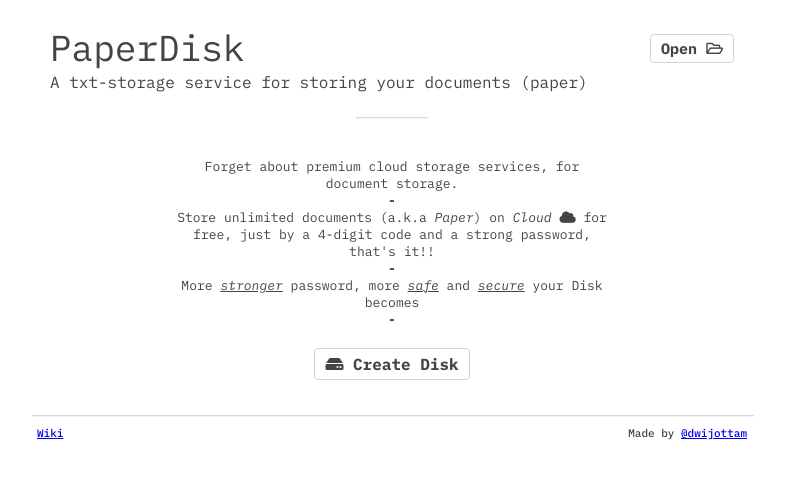
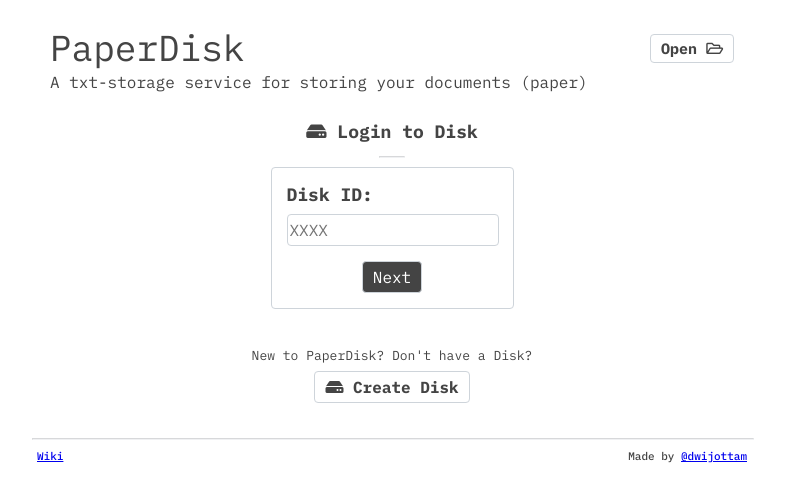
Before and after one commit to Dwijottam-Dutta/PaperDisk, a Flask app: page / in a window 1280 px wide. Shown: the top 502 px of the page, without its empty margins (248-1033 px from the left). Run offline with Flask 3, Linux system fonts and the light colour scheme.

Commit message:
added recovery email

```diff
--- a/main.py
+++ b/main.py
@@ -7,6 +7,7 @@
 *
 *   Note:
 *   Its 17th March 2025, and PaperDisk hits nostalgia, and so far its just awesome!!
+*   Its 13th July 2025, and PaperDisk need to be updated with some new features and bug fixes and kinda formal
 
 """
 
@@ -24,10 +25,9 @@ app.config["SECRET_KEY"] = "123456"
 
 
 
-# GENERATE [NEW-UNIQUE-SECURE] PAPER ID
+# GENERATE [NEW-UNIQUE-SECURE] DISK ID
 def GENERATE_UNIQUE_CODE(length):
     codes = collection.distinct("_code")
-
     while True:
         code = ""
         for _ in range(length):
@@ -35,7 +35,6 @@ def GENERATE_UNIQUE_CODE(length):
 
         if code not in codes:
             break
-
     return code
 
 
@@ -43,11 +42,9 @@ def GENERATE_UNIQUE_CODE(length):
 def home():
     # session.clear()
     if request.method == "POST":
-        passd = request.form.get("password")
-        owner = request.form.get("owner")
         new_code = GENERATE_UNIQUE_CODE(4)
 
-        # STRINGIFY DATE AND TIME [So, that nothing goes wrong] :)
+        # STRINGIFY DATE AND TIME [So, that nothing goes wrong]
         now = datetime.now()
         now.strftime("%Y")
         now.strftime("%m")
@@ -57,10 +54,12 @@ def home():
         payload = {
             "_code": new_code,
             "data": ["// Your Disk has been created successfully!!\n// All yours!!"],
-            "password": passd,
+            "disk_name": request.form.get("disk_name"),
+            "email": request.form.get("email"),
+            "password": request.form.get("password"),
             "date": date_time,
             "updated": 0,
-            "owner": owner
+            "owner": request.form.get("owner")
         }
 
         collection.insert_one(payload)
@@ -69,7 +68,7 @@ def home():
 
         return redirect(url_for("paper_details", code=new_code, buffer=0))
 
-    # WELCOMING THE CUSTOMER :)
+    # WELCOMING THE CUSTOMER
     logged = session.get("paper_code_verified_for_access")
 
     if logged:
@@ -114,34 +113,21 @@ def paper_details(code, buffer):
                     if count == 0:
                         return "<h2>Something went wrong!!</h2><label>It looks like your disk has been <b>corrupted</b>!!</label><p>This may be due to explicit request to the server. Please do contact the developer.</p>"
 
-                    try:
-                        # TRY GETTING INFO FOR THE ONES WHICH ARE CREATED AFTER UPDATE
-                        return render_template(
-                            "paper.html.jinja",
-                            content=paper_data["data"][buffer],
-                            date=paper_data["date"],
-                            code=code,
-                            buffer=buffer,
-                            updated=paper_data["updated"],
-                            recid=paper_data["_id"],
-                            owner=paper_data["owner"],
-                            count=count,
-                            alert="Always remember your Disk ID and Password",
-                        )
-                    except Exception:
-                        # GET INFO OF OLD DISKS
-                        return render_template(
-                                "paper.html.jinja",
-                                content=paper_data["data"][buffer],
-                                date=paper_data["date"],
-                                code=code,
-                                buffer=buffer,
-                                updated=paper_data["updated"],
-                                recid=paper_data["_id"],
-                                owner="N/A",
-                                count=count,
-                                alert="Always remember your Disk ID and Password",
-                            )
+                    # NEW GENERATION DISKS
+                    return render_template(
+                        "paper.html.jinja",
+                        disk_name=paper_data.get("disk_name", "Unknown"),
+                        content=paper_data["data"][buffer],
+                        date=paper_data["date"],
+                        code=code,
+                        buffer=buffer,
+                        updated=paper_data["updated"],
+                        recid=paper_data["_id"],
+                        recemail=paper_data.get("email", "N/A"),
+                        owner=paper_data.get("owner", "N/A"),
+                        count=count,
+                        alert="Always remember your Disk ID and Password",
+                    )
 
 
 
@@ -193,12 +179,10 @@ def paper_add(code, buffer):
         buffer = int(buffer)
 
         if request.method == "POST":
-
             codes = collection.distinct("_code")
             if code in codes:
 
                 if session.get("paper_code_verified_for_access") == code:
-
 
                     now = datetime.now()
                     now.strftime("%H")
--- a/static/js/home.js
+++ b/static/js/home.js
@@ -14,7 +14,8 @@ function OPEN_DISK() {
 function NEW_PAPER() {
     try {
         document.querySelectorAll(".get-started-div")[0].style.display = "none";
-        document.querySelectorAll(".basic-instruction")[0].style.display = "none";
+        document.getElementById("open_disk_form").style.display = "none";
+        document.querySelectorAll(".basic-instruction")[0].style.display = "flex";
 
         document.getElementById("new_disk_form").style.display = "flex";
     } catch (error) {
--- a/static/js/paper.js
+++ b/static/js/paper.js
@@ -20,7 +20,7 @@ function EDITING_TURNED_ON() {
 
 // SYNC FUNCTION
 function SYNC() {
-    paperdisk.toast("Syncing your Disk!!", alert);
+    paperdisk.toast('Syncing your Disk <i class="fas fa-sync li-icon"></i>', alert);
 
     setTimeout(() => {
         location.reload();
@@ -39,7 +39,7 @@ function SHOWMENU(elem) {
 
 // PRINTING API
 function PRINT() {
-    paperdisk.toast("Printing Service API is not available on your system");
+    paperdisk.toast('<i class="fas fa-print"></i> Print Service API is not available', alert);
 }
 
 
--- a/static/style.css
+++ b/static/style.css
@@ -63,7 +63,7 @@ form {
 }
 
 input[type=password],
-input[type=text] {
+input[type=text],input[type=email] {
   font-family: "IBM Plex Mono", monospace;
   font-size: 1rem;
   border: 1px solid var(--border);
@@ -153,7 +153,7 @@ h1 {
 /* STYLING FOR ALL FORMS */
 
 .get-started-div {
-  margin-top: 15px;
+  margin-top: 25px;
   display: flex;
   flex-direction: column;
   justify-content: center;
@@ -161,13 +161,12 @@ h1 {
 }
 
 .basic-instruction {
-  display: flex;
+  display: none;
   flex-direction: column;
   /* justify-content: center; */
   align-items: center;
 }
 
-#open_disk_form,
 #new_disk_form {
   display: none;
 }
--- a/templates/home.html.jinja
+++ b/templates/home.html.jinja
@@ -3,14 +3,31 @@
 {% block title %} {{super()}} {% endblock %}
 {% block content %}
 
-  <!-- NAVIGATION FORM -->
-   <div class="basic-instruction">
-    <hr style="width: 70px;margin-top: 0px;">
-      <p style="font-size: small;margin-top:30px;text-align: center;width: 60%;">Forget about premium cloud storage services, for document storage.<br><b>-</b><br> Store unlimited documents (a.k.a <i>Paper</i>) on <i>Cloud</i> <i class="fas fa-cloud"></i> for free, just by a 4-digit code and a strong password, that's it!! <br><b>-</b><br>More <i><u>stronger</u></i> password, more <i><u>safe</u></i> and <i><u>secure</u></i> your Disk becomes<br><b>-</b><br>
-   </div>
+
+{# <hr style="width: 70px;margin-top: 0px;"> #}
+
+    <!-- OPEN PAPER FORM   --  COMING SOON-->
+  <form id="open_disk_form">
+
+      <label><i class="fas fa-hdd"></i> <b>Login to Disk</b></label>
+      <hr style="width: 24px;margin-top: 10px;">
+    <div class="open-field">
+      <b style="padding-bottom: 8px;">Disk ID:</b>
+      <input placeholder="XXXX" type="text" name="paper" id="paper_code_open_button" maxlength="4" minlength="4" title="Enter your Disk ID" required>
+      <div class="open-field-button">
+        <input type="submit" value="Next">
+      </div>
+      {# <p id="recovery-option">Forgot Disk ID? <a href="/recover-paper">Try Recovery</a></p> #}
+
+    </div>
+
+
+  </form>
+
+
   <div class="get-started-div">
+    <p style="font-size: small; margin-bottom: 7px;">New to PaperDisk? Don't have a Disk?</p>
     <button class="welcome-buttons" type="button" onclick="NEW_PAPER()"><i class="fas fa-hdd"></i> <b>Create Disk</b></button>
-    <!-- <p style="font-size: small;margin-top: 2px;">[A disk has limit of holding unlimited papers, but it may glitch sometimes]</p> -->
   </div>
 
 
@@ -19,9 +36,13 @@
     <!-- <textarea name="paper" rows="15" placeholder="Your typing space.." data-provide="markdown" required></textarea> -->
 
     <label><i class="fas fa-hdd"></i> <b> Create Disk</b></label>
-    <hr style="width: 24px;margin-top: 17px;">
+    <hr style="width: 24px;margin-top: 10px;">
     <div class="field">
 
+      <div class="fields">
+        <b>Disk Name:</b>
+        <input placeholder="Name of your Disk" type="text" name="disk_name" minlength="4" title="Name of your Disk, it will be used to identify your Disk">
+      </div>
       <div class="fields">
         <b>Disk ID:</b>
         <i style="font-size: medium;">[4-digit]</i>
@@ -30,38 +51,32 @@
 
       <div class="fields">
         <b>Password:</b>
-        <input placeholder=">_" type="password" name="password" minlength="8" title="Make sure to remember your password for editing and accessing your paper" required>
+        <input placeholder=">_" type="password" name="password" minlength="8" title="Make sure to remember your Disk Password" required>
       </div>
 
       <div class="fields">
         <b>Author:</b>
-        <input placeholder="John" type="text" name="owner" minlength="4" title="Owner of this Disk">
+        <input placeholder="Add your name here" type="text" name="owner" minlength="4" title="Name of the owner of this Disk">
       </div>
 
+      <div class="fields">
+        <b>Email: <span style="font-weight: 300; font-size:smaller">[recovery]</span></b>
+        <input placeholder="Add recovery email address" type="email" name="email" minlength="4" title="Recovery Email Address, incase you forgot your Disk Password">
+      </div>
+      <p style="font-size: small;">Let us keep this service free <b>></b> <a href="upi://pay?cu=INR&pa=9137745935@fam&pn=Dwijottam%20Dutta&mam=1&tn=PaperDisk-donation">Donate us</a></p>
       <div class="submit-field">
         <input type="submit" value="Create" id="button">
       </div>
 
     </div>
   </form>
+  <div class="basic-instruction">
+      <p style="font-size: small;margin-top:10px;text-align: center;width: 60%;"><br>More <i><u>stronger</u></i> password, more <i><u>safe</u></i> and <i><u>secure</u></i> your Disk becomes<br><b>-</b><br>
+   </div>
 
 
-  <!-- OPEN PAPER FORM   --  COMING SOON-->
-  <form id="open_disk_form">
-
-    <div class="open-field">
-
-      <b style="padding-bottom: 8px;"><i class="far fa-hdd"></i> Disk ID:</b>
-      <input placeholder="XXXX" type="text" name="paper" id="paper_code_open_button" maxlength="4" minlength="4" title="Enter your Paper ID" required>
-      <div class="open-field-button">
-        <input type="submit" value="Open">
-      </div>
-      <p id="recovery-option">Forgot Disk ID? <a href="/recover-paper">Try Recovery</a></p>
-
-    </div>
 
 
-  </form>
 
 {% endblock %}
 
--- a/templates/login.html.jinja
+++ b/templates/login.html.jinja
@@ -5,7 +5,7 @@
 {% block content %}
 
 <form method="POST" id="only_password_form">
-  <p style="font-size: medium; margin-top:5px;">Log in <b>-></b> &nbsp; <i class="far fa-hdd"></i> Disk ID: <b><u>{{code}}</u></b></p>
+  <p style="font-size: medium; margin-top:5px;">Log in <b>-></b> &nbsp;<i class="far fa-hdd"></i> Disk ID: <b><u>{{code}}</u></b></p>
   <b style="margin-top: 20px">Password:</b>
   <input
     type="password"
@@ -23,7 +23,9 @@
   </p>
 
   {% if error %}
-  <p style="margin-top: 20px">Wrong Password</p>
+  <hr style="width: 24px;margin-top: 30px">
+  <b style="margin-top: 10px"><i class="fas fa-exclamation-triangle"></i> Wrong Password <i class="fas fa-exclamation-triangle"></i></b>
+  <p style="margin-top: 5px;font-size:smaller">Try again</p>
   {% endif %}
 </form>
 
```
Also changed, not shown: templates/paper.html.jinja (+9 -1 lines).
